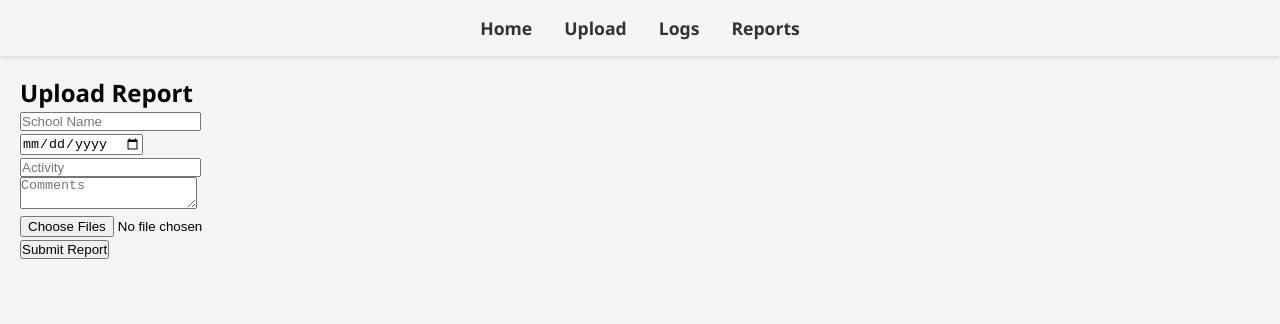
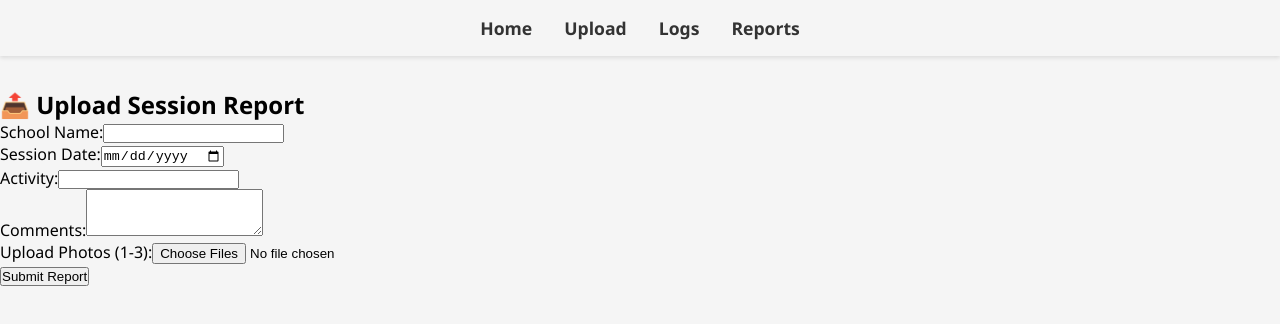
Before and after one commit to th3ankit/space-erp-frontend, a React (Create React App) app: page /upload in a window 1280 px wide. Shown: the top 324 px of the page. Built offline with nearby package versions, Linux system fonts and the light colour scheme.

Commit message:
Update UploadPage.js

```diff
--- a/src/pages/UploadPage.js
+++ b/src/pages/UploadPage.js
@@ -1,90 +1,113 @@
-import React, { useState } from "react";
-import axios from "axios";
+import React, { useState } from 'react';
+import axios from 'axios';
 
-function UploadPage() {
-  const [school, setSchool] = useState("");
-  const [date, setDate] = useState("");
-  const [activity, setActivity] = useState("");
-  const [comments, setComments] = useState("");
+const UploadPage = () => {
+  const [schoolName, setSchoolName] = useState('');
+  const [sessionDate, setSessionDate] = useState('');
+  const [activity, setActivity] = useState('');
+  const [comments, setComments] = useState('');
   const [photos, setPhotos] = useState([]);
+  const [message, setMessage] = useState('');
 
-  const api = process.env.REACT_APP_API_BASE_URL;
-
-  const handlePhotoChange = (e) => {
-    const files = Array.from(e.target.files);
-    if (files.length > 3) {
-      alert("You can only upload up to 3 photos.");
-      return;
-    }
-    setPhotos(files);
+  const handleFileChange = (e) => {
+    setPhotos(e.target.files);
   };
 
   const handleSubmit = async (e) => {
     e.preventDefault();
-    const formData = new FormData();
-    formData.append("school", school);
-    formData.append("date", date);
-    formData.append("activity", activity);
-    formData.append("comments", comments);
-    photos.forEach((photo) => {
-      formData.append("photos", photo);
-    });
+    setMessage('Uploading...');
 
     try {
-      const response = await axios.post(`${api}/api/photos/upload`, formData, {
-        headers: { "Content-Type": "multipart/form-data" },
-      });
-      alert("✅ Report uploaded successfully!");
+      const formData = new FormData();
+      formData.append('schoolName', schoolName);
+      formData.append('sessionDate', sessionDate);
+      formData.append('activity', activity);
+      formData.append('comments', comments);
+
+      for (let i = 0; i < photos.length; i++) {
+        formData.append('photos', photos[i]);
+      }
+
+      const response = await axios.post(
+        `${process.env.REACT_APP_API_BASE_URL}/api/photos/upload`,
+        formData
+      );
+
+      if (response.status === 200) {
+        setMessage('✅ Upload successful!');
+        setSchoolName('');
+        setSessionDate('');
+        setActivity('');
+        setComments('');
+        setPhotos([]);
+      } else {
+        setMessage('❌ Upload failed.');
+      }
     } catch (error) {
-      console.error("Upload error:", error);
-      alert("❌ An error occurred during upload.");
+      console.error('Upload error:', error);
+      setMessage('❌ Upload error occurred.');
     }
   };
 
   return (
-    <div style={{ padding: "20px" }}>
-      <h2>Upload Report</h2>
+    <div className="container" style={{ maxWidth: '600px', marginTop: '2rem' }}>
+      <h2>📤 Upload Session Report</h2>
       <form onSubmit={handleSubmit}>
+        <div>
+          <label>School Name:</label>
           <input
             type="text"
-          placeholder="School Name"
-          value={school}
-          onChange={(e) => setSchool(e.target.value)}
+            value={schoolName}
+            onChange={(e) => setSchoolName(e.target.value)}
             required
           />
-        <br />
+        </div>
+
+        <div>
+          <label>Session Date:</label>
           <input
             type="date"
-          value={date}
-          onChange={(e) => setDate(e.target.value)}
+            value={sessionDate}
+            onChange={(e) => setSessionDate(e.target.value)}
             required
           />
-        <br />
+        </div>
+
+        <div>
+          <label>Activity:</label>
           <input
             type="text"
-          placeholder="Activity"
             value={activity}
             onChange={(e) => setActivity(e.target.value)}
             required
           />
-        <br />
+        </div>
+
+        <div>
+          <label>Comments:</label>
           <textarea
-          placeholder="Comments"
             value={comments}
             onChange={(e) => setComments(e.target.value)}
-        />
-        <br />
+            rows="3"
+          ></textarea>
+        </div>
+
+        <div>
+          <label>Upload Photos (1-3):</label>
           <input
             type="file"
             multiple
             accept="image/*"
-          onChange={handlePhotoChange}
+            onChange={handleFileChange}
           />
-        <br />
+        </div>
+
         <button type="submit">Submit Report</button>
       </form>
+
+      <p style={{ marginTop: '1rem' }}>{message}</p>
     </div>
   );
-}
+};
 
 export default UploadPage;
```
Lines whose indentation alone changed are shown as unchanged.
